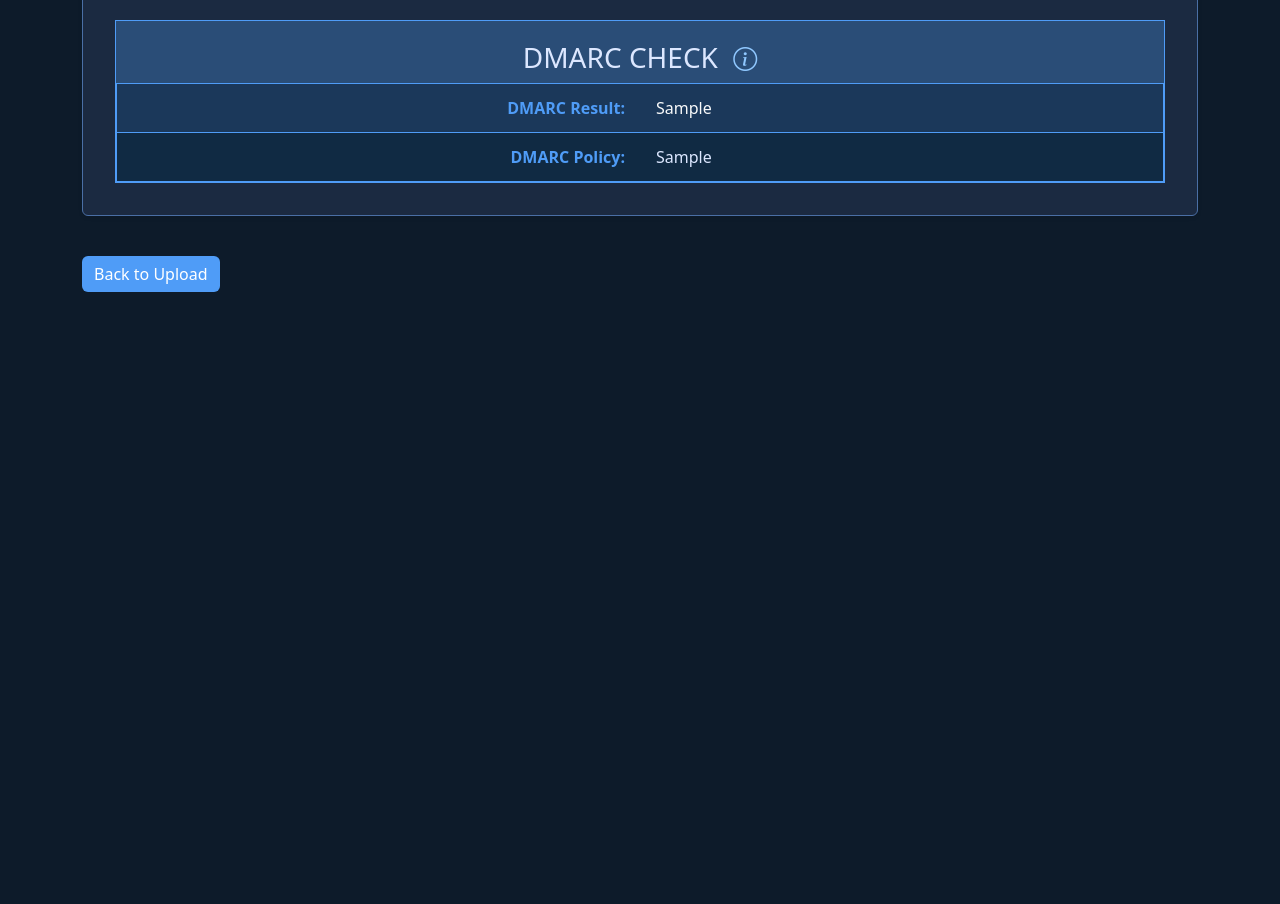
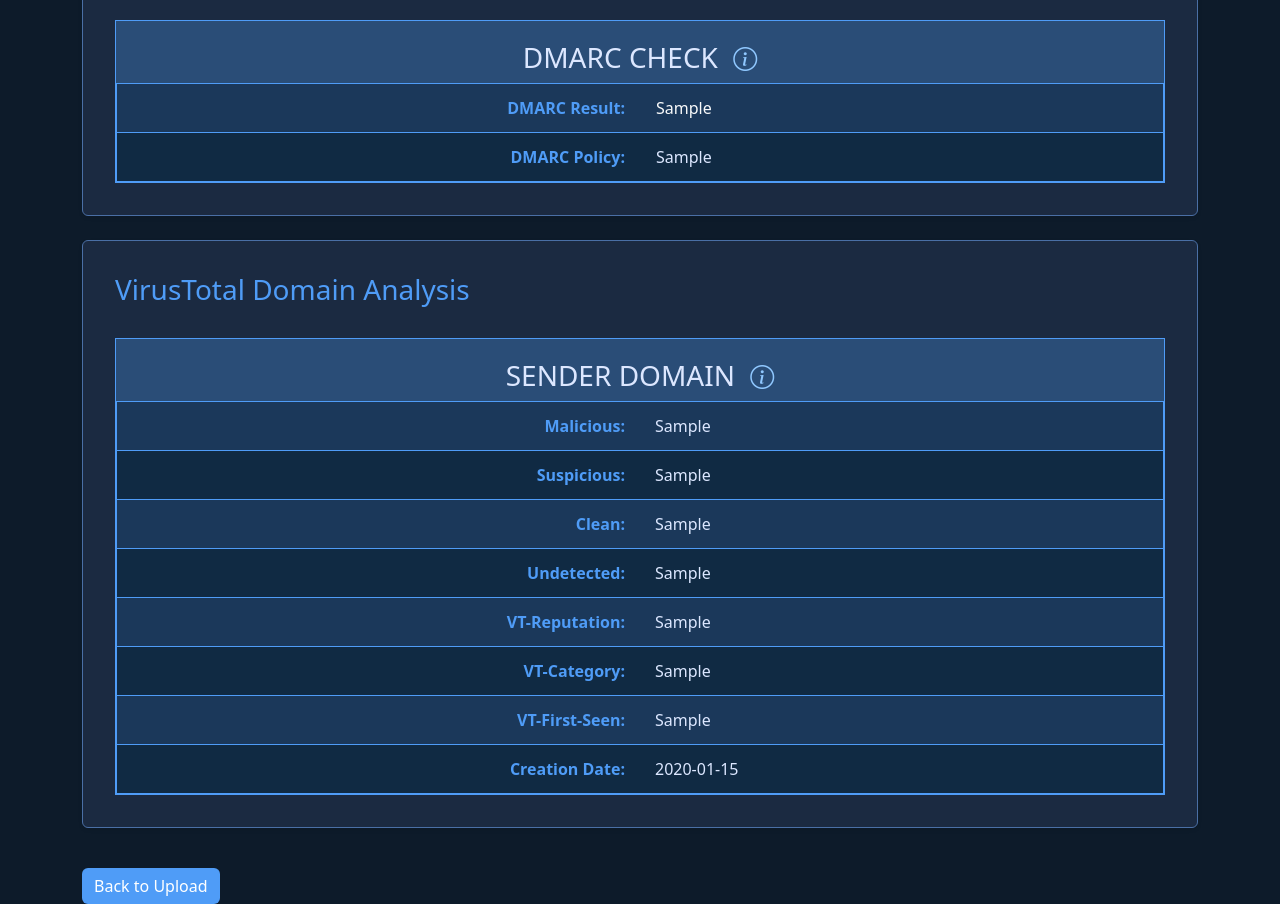
Before and after one commit to Pottifar/bachelor, a Flask app: template Templates/analyze.html in a window 1280 px wide. Shown: the part 660-1564 px from the top of the page. Before the commit the page ends 952 px from the top, so only its background shows below. Run offline with Flask 3, Linux system fonts and the light colour scheme; the template is opened without the code that fills it: most values are stand-ins (such as "Sample title", 1, 10 or a date in 2020).

Commit message:
Starting work on VT and adding git ignore

```diff
--- a/Templates/analyze.html
+++ b/Templates/analyze.html
@@ -20,6 +20,7 @@
 
     <!-- CARDS -->
     {% include 'sender_verification.html' %}
+    {% include 'vt_check.html' %}
 
     <a href="/" class="btn btn-primary mt-3">Back to Upload</a>
 
--- /dev/null
+++ b/Templates/vt_check.html
@@ -0,0 +1,93 @@
+<div class="card shadow-sm p-3 mb-4" style="background-color: var(--card-color); border-color: var(--border-color);">
+    <div class="card-body" style="color: var(--text-color);">
+
+        <div class="d-flex align-items-center mb-2">
+            <h3 class="card-title mb-0" style="color: var(--primary-color);">VirusTotal Domain Analysis</h3>
+        </div>
+
+        <div class="table-container">
+            <h3 class="table-header" style="background-color: var(--section-header-color); color: var(--text-color);">
+                SENDER DOMAIN
+                <span class="tooltip-trigger ms-2" data-bs-toggle="tooltip" data-bs-placement="top" data-bs-html="true" data-bs-custom-class="custom-tooltip"
+                    title="
+                        <div style='max-width: 250px; padding: 8px; text-align: left; font-size: 14px;'>
+                            <h4 style='margin-bottom: 8px; font-size: 16px;'>🔍 VirusTotal Domain Analysis</h4>
+
+                            <h4 style='margin-bottom: 8px; font-size: 16px;'>🌐 Domain Reputation</h4>
+                            <ul style='padding-left: 16px; margin-bottom: 8px;'>
+                                <li><strong>🛑 Malicious:</strong> Some security vendors have flagged this domain as malicious due to its association with phishing, malware, or scams.</li>
+                                <li><strong>⚠️ Suspicious:</strong> The domain has been marked as potentially risky, but not definitively malicious.</li>
+                                <li><strong>✅ Clean:</strong> The majority of security vendors have found no threats associated with this domain.</li>
+                            </ul>
+
+                            <h4 style='margin-bottom: 8px; font-size: 16px;'>📊 Additional Domain Info</h4>
+                            <ul style='padding-left: 16px; margin-bottom: 8px;'>
+                                <li><strong>📉 Reputation Score:</strong> A value indicating how trustworthy this domain is, based on multiple security sources.</li>
+                                <li><strong>🗂️ Category:</strong> VirusTotal classification (e.g., Phishing, Malware Distribution, or Legitimate Business).</li>
+                                <li><strong>🕵️ First Seen:</strong> The date this domain was first observed in VirusTotal scans.</li>
+                                <li><strong>🏗️ Creation Date:</strong> The official registration date of the domain. Newly registered domains can be a red flag for phishing.</li>
+                            </ul>
+
+                            <div style='border-top: 1px solid var(--border-color); padding-top: 6px; margin-top: 6px; font-size: 13px;'>
+                                This analysis provides insight into the domain's history and risk level.
+                            </div>
+                        </div>
+
+                    ">
+                    <i class="bi bi-info-circle" style="color: var(--accent-color); font-size: 1.5rem;"></i>
+                </span>
+            </h3>
+
+            <table class="table table-striped align-middle w-100" style="border: 1px solid var(--table-border);">
+                <tbody>
+
+                    <!-- MAL, SUS or CLEAN -->
+                    <tr style="background-color: var(--row-even-color);">
+                        <th scope="row" class="text-end" style="color: var(--primary-color);">Malicious:</th>
+                        <td style="color: var(--text-color);">{{ vt_data["VT-Malicious"] }}</td>
+                    </tr>
+
+                    <tr style="background-color: var(--row-odd-color);">
+                        <th scope="row" class="text-end" style="color: var(--primary-color);">Suspicious:</th>
+                        <td style="color: var(--text-color);">{{ vt_data["VT-Suspicious"] }}</td>
+                    </tr>
+
+                    <tr style="background-color: var(--row-odd-color);">
+                        <th scope="row" class="text-end" style="color: var(--primary-color);">Clean:</th>
+                        <td style="color: var(--text-color);">{{ vt_data["VT-Clean"] }}</td>
+                    </tr>
+
+                    <tr style="background-color: var(--row-odd-color);">
+                        <th scope="row" class="text-end" style="color: var(--primary-color);">Undetected:</th>
+                        <td style="color: var(--text-color);">{{ vt_data["VT-Undetected"] }}</td>
+                    </tr>
+
+                    <!-- More info -->
+
+                    <tr style="background-color: var(--row-odd-color);">
+                        <th scope="row" class="text-end" style="color: var(--primary-color);">VT-Reputation:</th>
+                        <td style="color: var(--text-color);">{{ vt_data["VT-Reputation"] }}</td>
+                    </tr>
+
+                    <tr style="background-color: var(--row-odd-color);">
+                        <th scope="row" class="text-end" style="color: var(--primary-color);">VT-Category:</th>
+                        <td style="color: var(--text-color);">{{ vt_data["VT-Category"] }}</td>
+                    </tr>
+
+                    <tr style="background-color: var(--row-odd-color);">
+                        <th scope="row" class="text-end" style="color: var(--primary-color);">VT-First-Seen:</th>
+                        <td style="color: var(--text-color);">{{ vt_data["VT-First-Seen"] }}</td>
+                    </tr>
+
+                    <tr style="background-color: var(--row-odd-color);">
+                        <th scope="row" class="text-end" style="color: var(--primary-color);">Creation Date:</th>
+                        <td style="color: var(--text-color);">{{ vt_data["Creation-Date"] }}</td>
+                    </tr>
+
+
+                </tbody>
+            </table>
+        </div>
+
+    </div>
+</div>
--- a/app.py
+++ b/app.py
@@ -1,5 +1,5 @@
 from flask import Flask, request, render_template, jsonify
-from email_processing import sender_verification
+from email_processing import sender_verification, vt_check
 
 app = Flask(__name__)
 
@@ -22,8 +22,9 @@
 
     # Parse email content with headers
     parsed_headers = sender_verification.verify_sender(file_content)
+    vt_check_data = vt_check.vt_check_domain(file_content)
 
-    return render_template('analyze.html', raw_email=file_content.decode('utf-8'), headers=parsed_headers)
+    return render_template('analyze.html', raw_email=file_content.decode('utf-8'), headers=parsed_headers, vt_data=vt_check_data)
 
 if __name__ == '__main__':
     app.run(debug=True)
```
Also changed, not shown: Templates/template.html (+5 -4 lines), email_processing/vt_check.py (+96 -2 lines).
